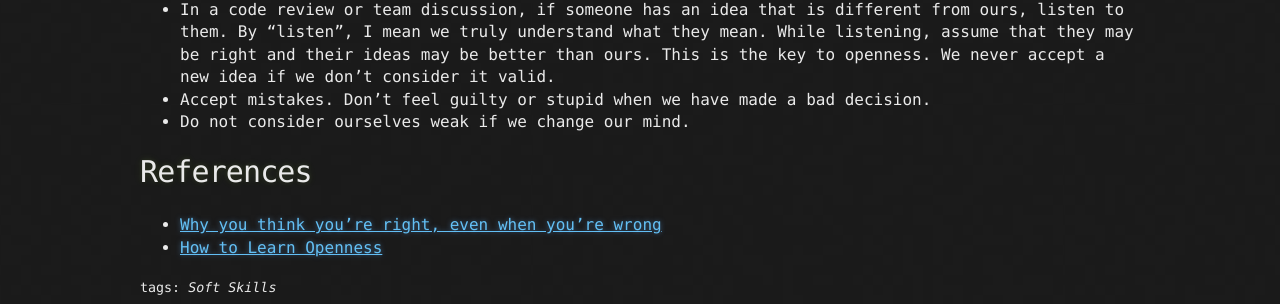
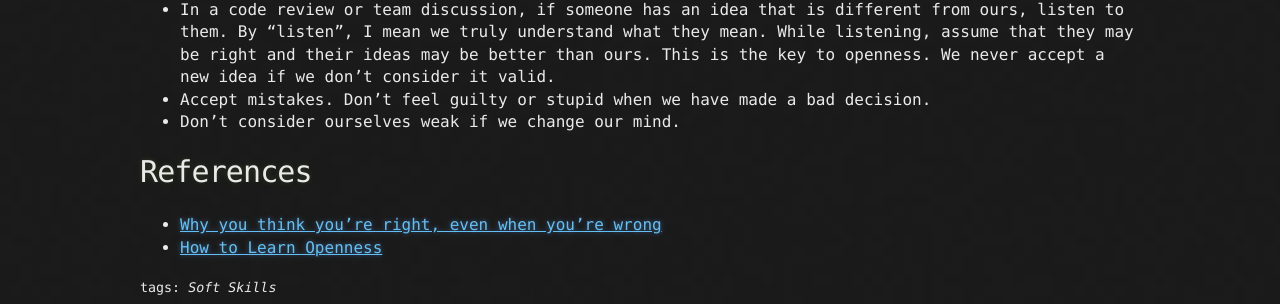
Before and after one commit to anlnt/anlnt.github.io, a Jekyll site: the page built from _posts/2020-03-14-how-to-be-open-minded.markdown, in a window 1280 px wide. Shown: the part 960-1264 px from the top of the page. Built offline with Jekyll 4.4.1, drawn with Linux system fonts in a browser that asks for light colours.

Commit message:
Update 2020-03-14-how-to-be-open-minded.markdown

```diff
--- a/_posts/2020-03-14-how-to-be-open-minded.markdown
+++ b/_posts/2020-03-14-how-to-be-open-minded.markdown
@@ -17,7 +17,7 @@ By contrast to soldier mindset, those adapting to scout mindset feel interesting
 Finally, how do we apply these lessons to software development? The following is what we can do:
 - In a code review or team discussion, if someone has an idea that is different from ours, listen to them. By "listen", I mean we truly understand what they mean. While listening, assume that they may be right and their ideas may be better than ours. This is the key to openness. We never accept a new idea if we don't consider it valid.
 - Accept mistakes. Don't feel guilty or stupid when we have made a bad decision.
-- Do not consider ourselves weak if we change our mind.
+- Don't consider ourselves weak if we change our mind.
 
 # References
 
```
